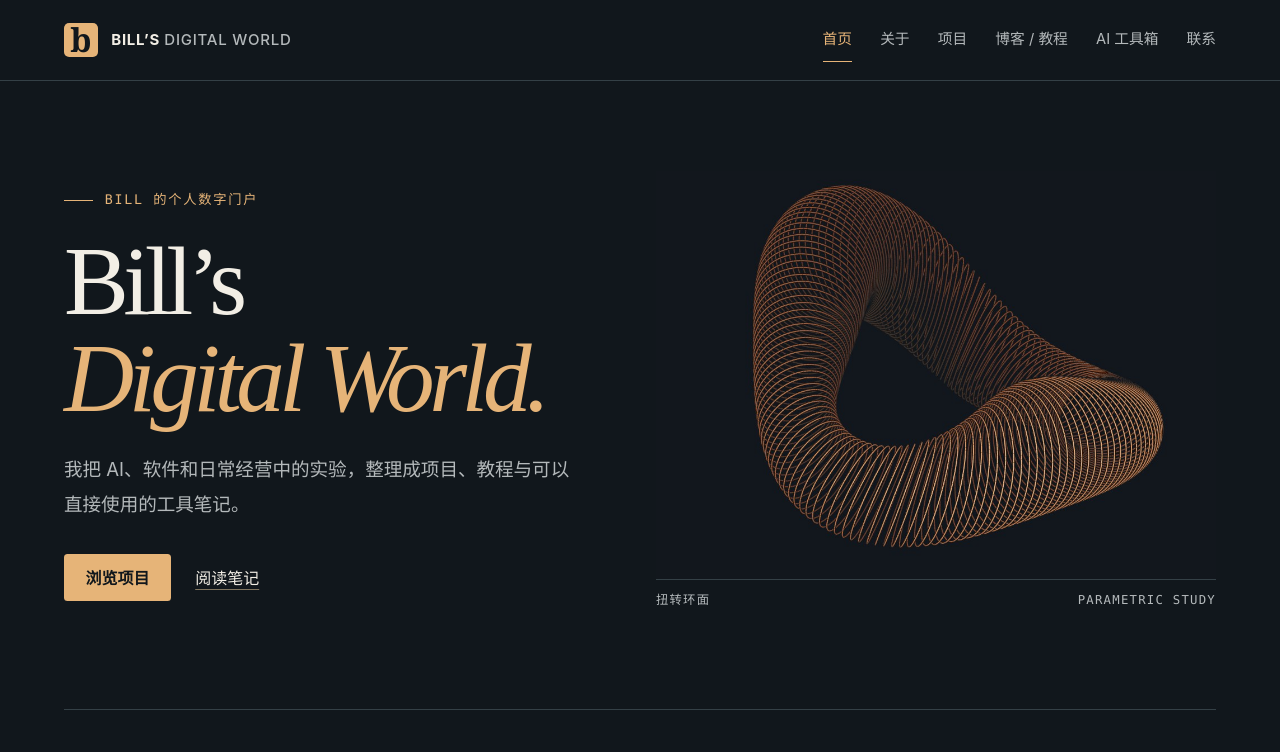
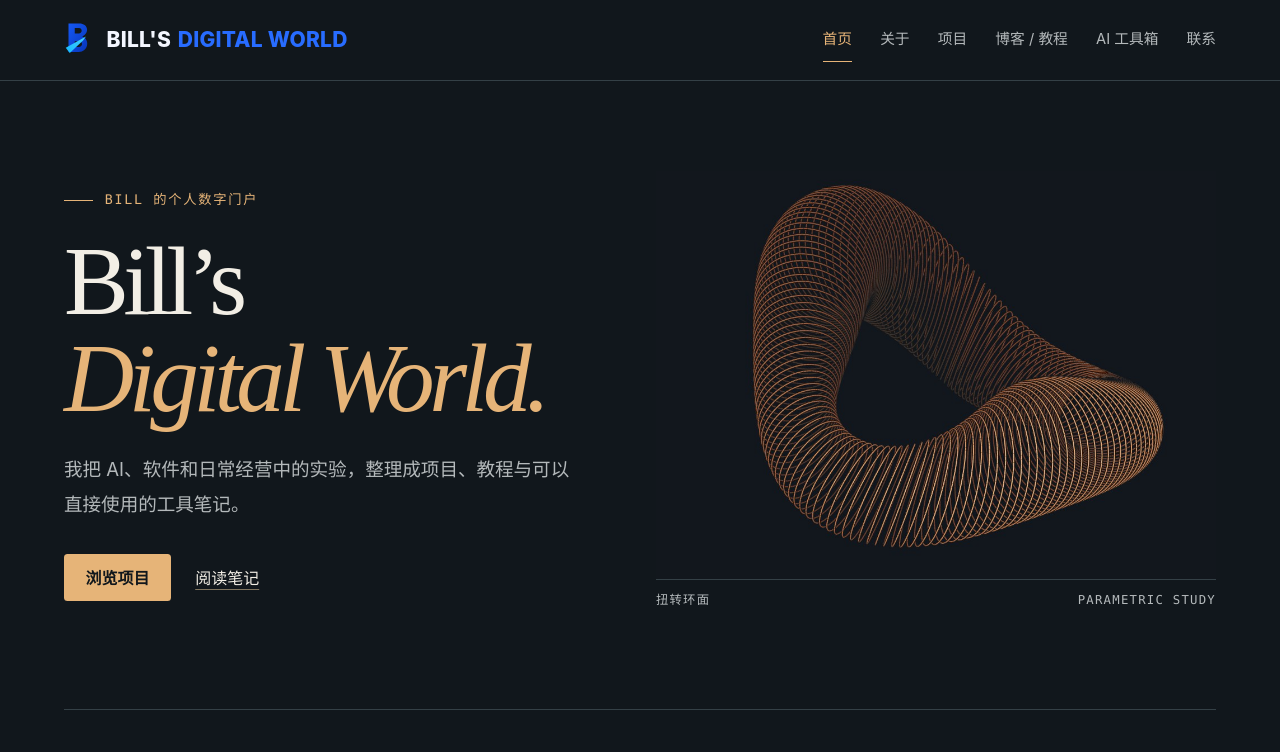
Before and after one commit to billeasy001-glitch/bills-digital-world, an Astro site: page / in a window 1280 px wide. Shown: the top 752 px of the page. Built offline with nearby package versions, Linux system fonts and the light colour scheme; Astro itself is replaced by a stand-in of ours.

Commit message:
Replace header wordmark with blue brand logo

```diff
--- a/src/layouts/Base.astro
+++ b/src/layouts/Base.astro
@@ -32,7 +32,7 @@ const navigation = [['/', '首页'], ['/about/', '关于'], ['/projects/', '项
 <body>
   <a class="skip" href="#main">跳到正文</a>
   <header class="mast"><div class="wrap mast-inner">
-    <a href="/" class="brand" aria-label="Bill's Digital World 首页"><span class="mark" aria-hidden="true">b</span><span>BILL’S <b>DIGITAL WORLD</b></span></a>
+    <a href="/" class="brand" aria-label="Bill's Digital World 首页"><img class="brand-logo" src="/brand-logo.svg" width="315" height="40" alt="BILL'S DIGITAL WORLD" /></a>
     <nav aria-label="主导航">{navigation.map(([url,label]) => <a href={url} aria-current={path === url ? 'page' : url !== '/' && path.startsWith(url) ? 'location' : undefined}>{label}</a>)}</nav>
   </div></header>
   <main id="main" class="wrap"><slot /></main>
```
